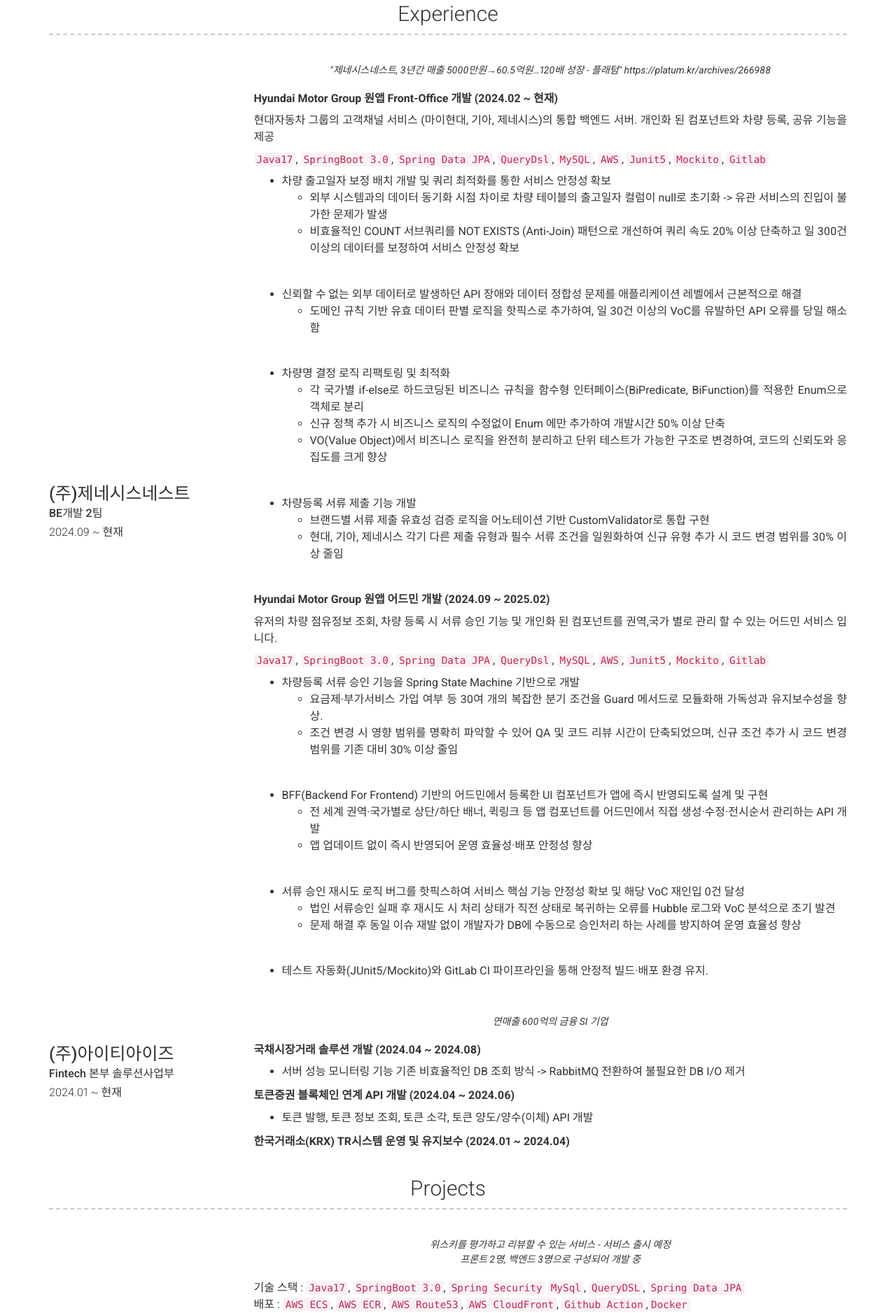
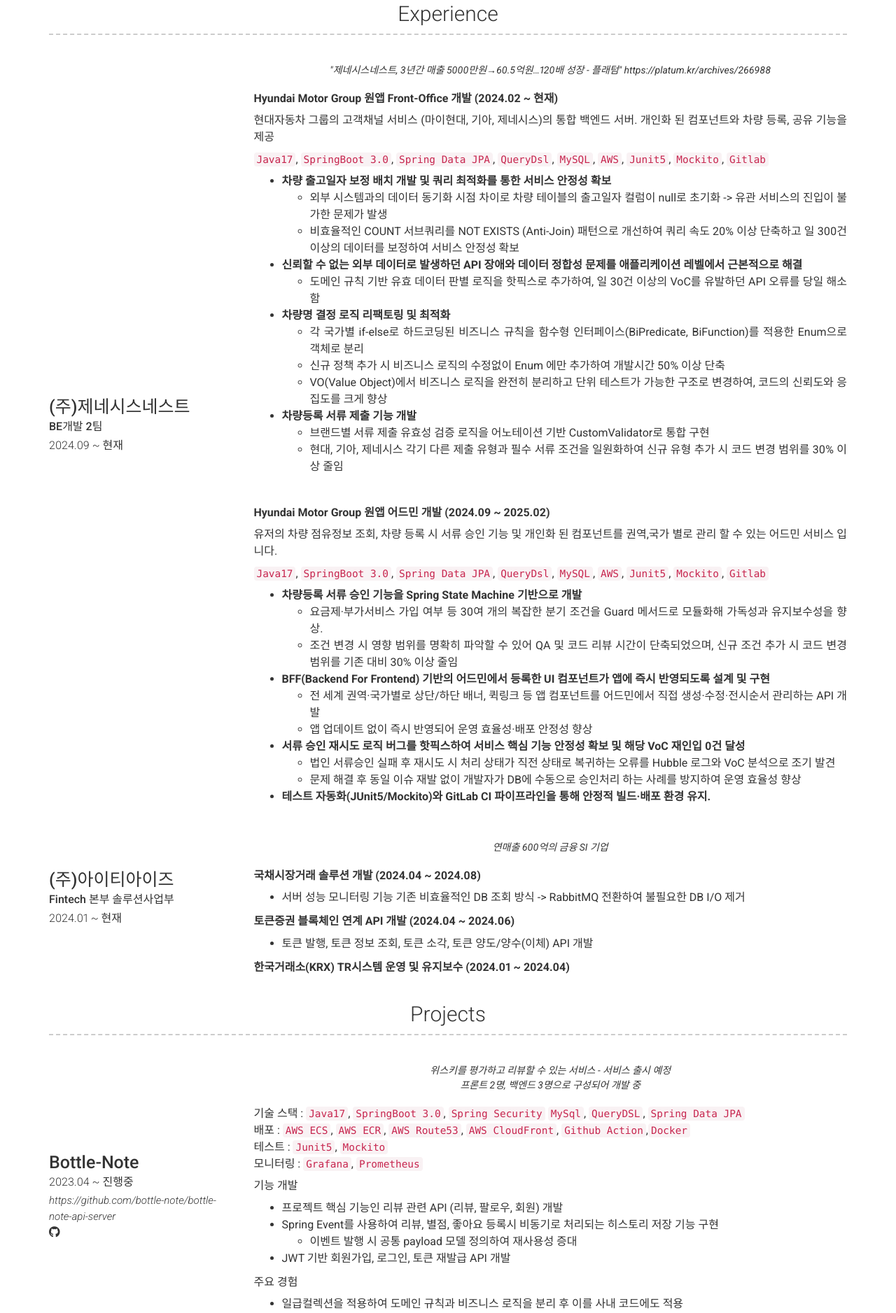
Before and after one commit to chadongmin/chadongmin.github.io, a Jekyll site: the page built from index.md, in a window 1280 px wide. Shown: the part 577-2454 px from the top of the page at 70% size. Built offline with Jekyll 4.4.1, drawn with Linux system fonts in a browser that asks for light colours; nearby versions of some CDN libraries.

Commit message:
프로젝트 수정

```diff
--- a/_config.yml
+++ b/_config.yml
@@ -77,25 +77,22 @@ content:
 
             `Java17`, `SpringBoot 3.0`, `Spring Data JPA`, `QueryDsl`, `MySQL`, `AWS`, `Junit5`, `Mockito`, `Gitlab`
 
-          - 차량 출고일자 보정 배치 개발 및 쿼리 최적화를 통한 서비스 안정성 확보
+          - **차량 출고일자 보정 배치 개발 및 쿼리 최적화를 통한 서비스 안정성 확보**
             - 외부 시스템과의 데이터 동기화 시점 차이로 차량 테이블의 출고일자 컬럼이 null로 초기화 ->  유관 서비스의 진입이 불가한 문제가 발생
             - 비효율적인 COUNT 서브쿼리를 NOT EXISTS (Anti-Join) 패턴으로 개선하여 쿼리 속도 20% 이상 단축하고 일 300건 이상의 데이터를 보정하여 서비스 안정성 확보
 
-          <br>
 
-          - 신뢰할 수 없는 외부 데이터로 발생하던 API 장애와 데이터 정합성 문제를 애플리케이션 레벨에서 근본적으로 해결
+          - **신뢰할 수 없는 외부 데이터로 발생하던 API 장애와 데이터 정합성 문제를 애플리케이션 레벨에서 근본적으로 해결**
             - 도메인 규칙 기반 유효 데이터 판별 로직을 핫픽스로 추가하여, 일 30건 이상의 VoC를 유발하던 API 오류를 당일 해소함
 
-          <br>
 
-          - 차량명 결정 로직 리팩토링 및 최적화
+          - **차량명 결정 로직 리팩토링 및 최적화**
             - 각 국가별 if-else로 하드코딩된 비즈니스 규칙을 함수형 인터페이스(BiPredicate, BiFunction)를 적용한 Enum으로 객체로 분리
             - 신규 정책 추가 시 비즈니스 로직의 수정없이 Enum 에만 추가하여 개발시간 50% 이상 단축
             - VO(Value Object)에서 비즈니스 로직을 완전히 분리하고 단위 테스트가 가능한 구조로 변경하여, 코드의 신뢰도와 응집도를 크게 향상
 
-          <br>
 
-          - 차량등록 서류 제출 기능 개발
+          - **차량등록 서류 제출 기능 개발**
             - 브랜드별 서류 제출 유효성 검증 로직을 어노테이션 기반 CustomValidator로 통합 구현
             - 현대, 기아, 제네시스 각기 다른 제출 유형과 필수 서류 조건을 일원화하여 신규 유형 추가 시 코드 변경 범위를 30% 이상 줄임
 
@@ -107,25 +104,22 @@ content:
 
             `Java17`, `SpringBoot 3.0`, `Spring Data JPA`, `QueryDsl`, `MySQL`, `AWS`, `Junit5`, `Mockito`, `Gitlab`
 
-          - 차량등록 서류 승인 기능을 Spring State Machine 기반으로 개발
+          - **차량등록 서류 승인 기능을 Spring State Machine 기반으로 개발**
             - 요금제·부가서비스 가입 여부 등 30여 개의 복잡한 분기 조건을 Guard 메서드로 모듈화해 가독성과 유지보수성을 향상.
             - 조건 변경 시 영향 범위를 명확히 파악할 수 있어 QA 및 코드 리뷰 시간이 단축되었으며, 신규 조건 추가 시 코드 변경 범위를 기존 대비 30% 이상 줄임
 
-          <br>
 
-          - BFF(Backend For Frontend) 기반의 어드민에서 등록한 UI 컴포넌트가 앱에 즉시 반영되도록 설계 및 구현
+          - **BFF(Backend For Frontend) 기반의 어드민에서 등록한 UI 컴포넌트가 앱에 즉시 반영되도록 설계 및 구현**
             - 전 세계 권역·국가별로 상단/하단 배너, 퀵링크 등 앱 컴포넌트를 어드민에서 직접 생성·수정·전시순서 관리하는 API 개발
             - 앱 업데이트 없이 즉시 반영되어 운영 효율성·배포 안정성 향상
 
-          <br>
 
-          - 서류 승인 재시도 로직 버그를 핫픽스하여 서비스 핵심 기능 안정성 확보 및 해당 VoC 재인입 0건 달성
+          - **서류 승인 재시도 로직 버그를 핫픽스하여 서비스 핵심 기능 안정성 확보 및 해당 VoC 재인입 0건 달성**
             - 법인 서류승인 실패 후 재시도 시 처리 상태가 직전 상태로 복귀하는 오류를 Hubble 로그와 VoC 분석으로 조기 발견
             - 문제 해결 후 동일 이슈 재발 없이 개발자가 DB에 수동으로 승인처리 하는 사례를 방지하여 운영 효율성 향상
 
-          <br>
 
-          - 테스트 자동화(JUnit5/Mockito)와 GitLab CI 파이프라인을 통해 안정적 빌드·배포 환경 유지.
+          - **테스트 자동화(JUnit5/Mockito)와 GitLab CI 파이프라인을 통해 안정적 빌드·배포 환경 유지.**
 
 
       - layout: left
```
Also changed, not shown: 1 other file.
